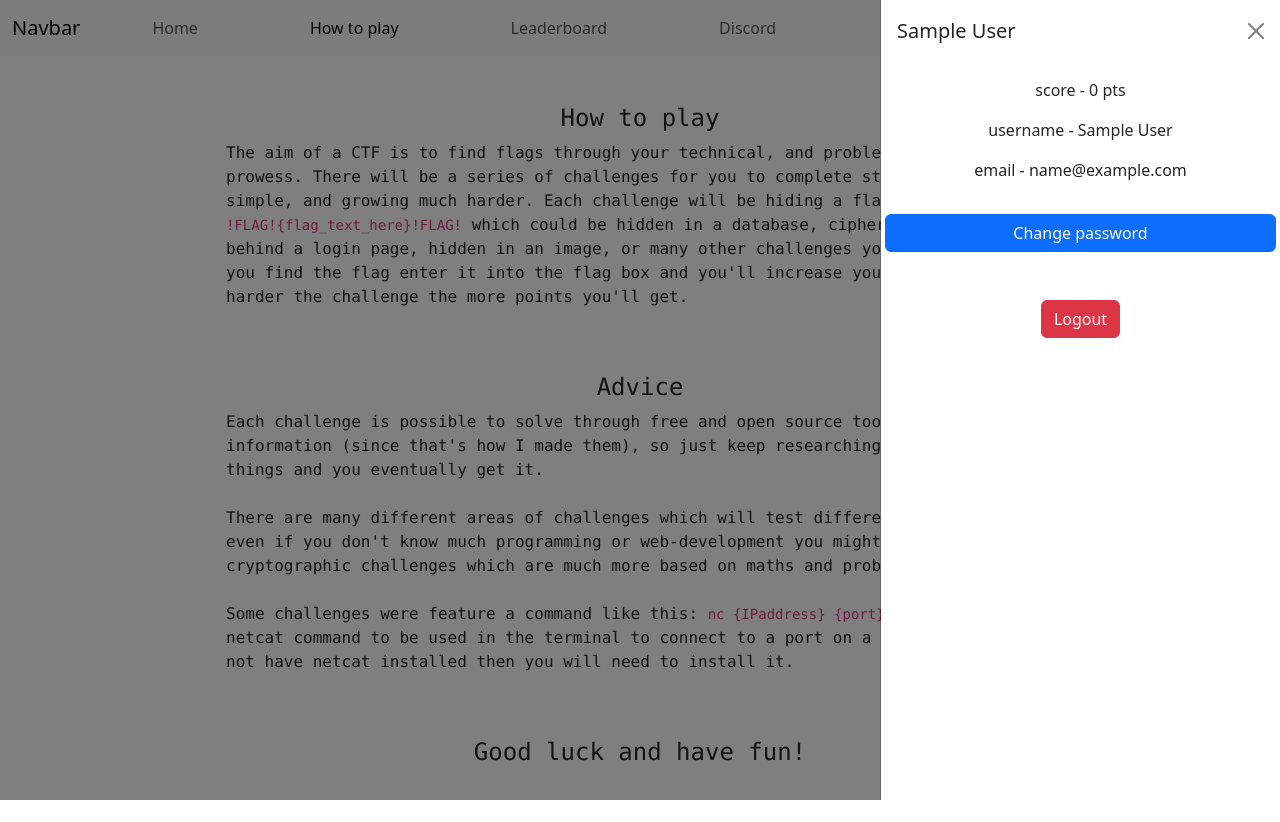
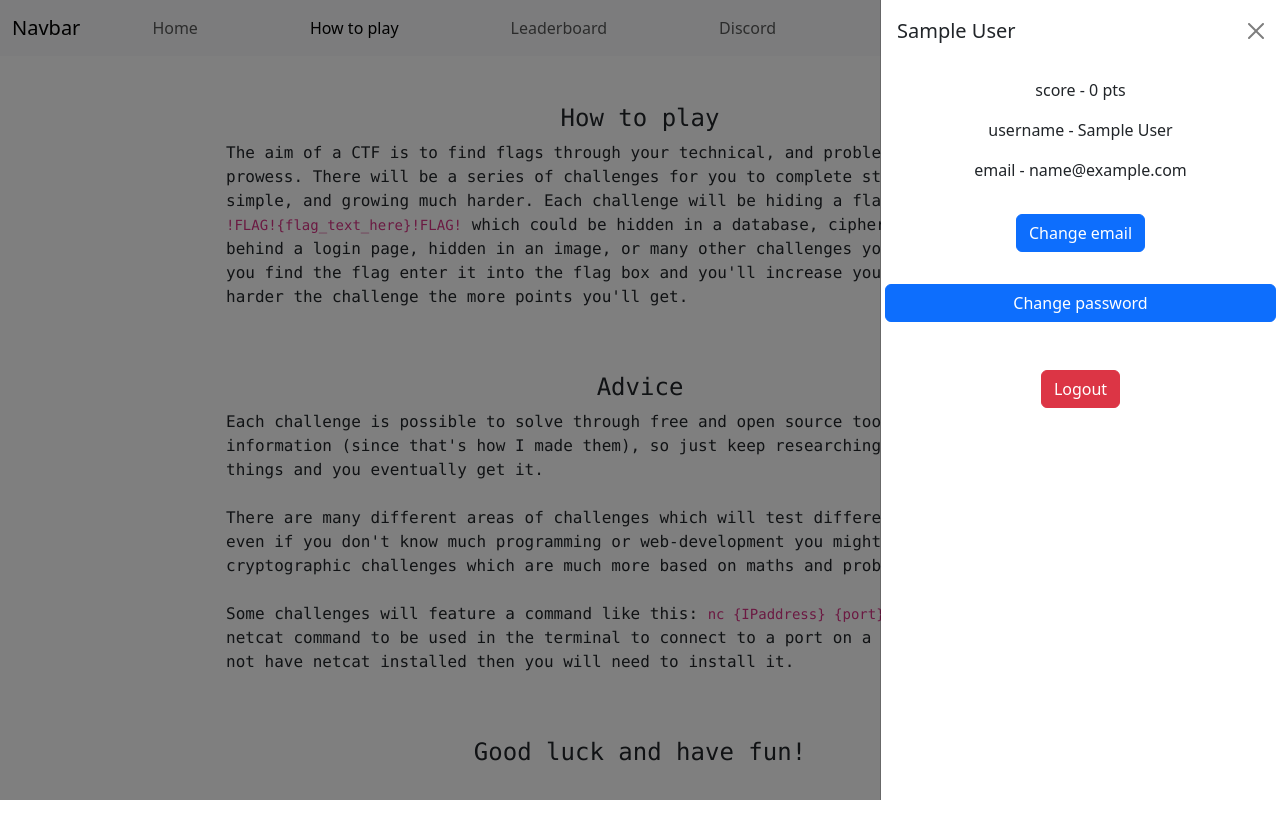
Before and after one commit to Will-Line/Inv0luntary-CTF, a Flask app: page /how-to-play in a window 1280 px wide, after a click on "Account". Run offline with Flask 3, Linux system fonts and the light colour scheme; the visitor is signed in with stand-in values (Sample User, id 1); parts of the project's set-up code (start-up, migrations or seed data) failed here and were passed over.

Commit message:
added enter the crypt cipher challenge as well as resetting email functionality

```diff
--- a/application.py
+++ b/application.py
@@ -202,6 +202,41 @@ def download():
     #path='/'
     return send_file(path, as_attachment=True)
 
+@application.route('/reset-email', methods=['POST'])
+@login_required
+def changeEmail():
+   email = request.form.get('newEmail')
+   password = request.form.get('password')
+
+   user = Users.query.filter_by(name=current_user.name).first()
+
+    # check if the user actually exists
+    # take the user-supplied password, hash it, and compare it to the hashed password in the database
+   if not user or not check_password_hash(user.passwords, password):
+        flash('Incorrect password')
+        return redirect('/') # if the user doesn't exist or password is wrong, reload the page
+
+   if current_user.email==email:
+      flash('Must be a new email')
+      return redirect('/')
+
+   query=text(f"UPDATE users SET email='{email}' WHERE id={current_user.id};")
+   db.session.execute(query)
+   db.session.commit()
+   return redirect('/')
+
+@application.route()
+@login_required
+def changePassword():
+   currentPassword = request.form.get('inputPassword')
+   newPassword= request.form.get()
+
+   query=text(f"UPDATE users SET passwords={generate_password_hash(newPassword, method='pbkdf2:sha256')} WHERE id={current_user.id}")
+   db.session.execute(query)
+   db.session.commit()
+
+   return redirect(url_for('login'))
+
 if __name__ == '__main__':
    #website_url='involuntaryCTF:5000'
    #application.config['SERVER_NAME']=website_url
--- a/templates/base.html
+++ b/templates/base.html
@@ -58,7 +58,8 @@
             <a class="nav-link" href="/login">Login/sign-up</a>
             {% endif %}
             {% else %}
-            <a class="nav-link" data-bs-toggle="offcanvas" href="#accountOffCanvas" role="button" aria-controls="accountOffCanvas">
+            <a class="nav-link" data-bs-toggle="offcanvas" href="#accountOffCanvas" role="button"
+              aria-controls="accountOffCanvas">
               Account
             </a>
             {% endif %}
@@ -87,16 +88,20 @@
           <p>email - {{current_user.email}}</p>
         </div>
 
+        <a class="btn btn-primary m-3" type="button" data-bs-toggle="modal" data-bs-target="#changeEmail">Change
+          email</a>
+
         <div class="row">
           <a class="btn btn-primary mt-3" type="button" href="/changePassword">Change password</a>
         </div>
 
-        <a class="btn btn-primary btn-danger m-5" type="button" data-bs-toggle="modal" data-bs-target="#logout">Logout</a>
+        <a class="btn btn-primary btn-danger m-5" type="button" data-bs-toggle="modal"
+          data-bs-target="#logout">Logout</a>
       </div>
     </div>
   </div>
 
-  <div class="modal fade" id="logout" tabindex="-1" aria-labelledby="exampleModalLabel" aria-hidden="true">
+  <div class="modal fade" id="logout" tabindex="-1" aria-labelledby="logoutModal" aria-hidden="true">
     <div class="modal-dialog">
       <div class="modal-content">
         <div class="modal-body">
@@ -110,6 +115,36 @@
         </div>
       </div>
     </div>
+  </div>
+
+  <div class="modal fade" id="changeEmail" tabindex="-1" aria-labelledby="changeEmailModal" aria-hidden="true">
+    <div class="modal-dialog">
+      <div class="modal-content">
+        <form method="POST" class="form-signin mt-3" action="/reset-email">
+          <div class="modal-body">
+            Enter the new email and your password.<br><br>
+
+            <label for="newEmail" class="sr-only">New email address</label>
+            <input type="email" name="newEmail" id="newEmail" class="form-control" placeholder="Email address"
+              required="" autofocus="">
+            <label for="password" class="sr-only">Current password</label>
+            <input type="password" name="password" id="password" class="form-control" placeholder="Password"
+              required="">
+            <p class="col p-3">
+              <input type="checkbox" onclick="togglePassword('inputPassword')"> Show password
+            </p>
+
+            {{ flashMessages() }}
+
+          </div>
+          <div class="modal-footer">
+            <button type="button" class="btn" data-bs-dismiss="modal">Close</button>
+            <button class="btn btn-primary" type="submit">Enter</button>
+        </form>
+        </a>
+      </div>
+    </div>
+  </div>
   </div>
   {%- endmacro %}
 
--- a/templates/how-to-play.html
+++ b/templates/how-to-play.html
@@ -31,7 +31,7 @@
       programming or web-development you might be able to solve cryptographic challenges which are much more based on maths and
       problem solving.
       <br /> <br />
-      Some challenges were feature a command like this: <code>nc {IPaddress} {port}</code>. This is a netcat command to be used in the terminal to connect
+      Some challenges will feature a command like this: <code>nc {IPaddress} {port}</code>. This is a netcat command to be used in the terminal to connect
       to a port on a server. If you do not have netcat installed then you will need to install it.
 
     </p>
--- a/templates/login.html
+++ b/templates/login.html
@@ -6,7 +6,7 @@
 
 {{ navBar("login") }}
 
-<form method="POST" class="form-signin mt-5" data-protonpass-form="">
+<form method="POST" class="form-signin mt-5">
   <h1 class="h3 mb-3 font-weight-normal">Log in</h1>
   <label for="inputUsername" class="sr-only">Username</label>
   <input type="text" name="inputUsername" id="inputUsername" class="form-control row" placeholder="Username" required=""
@@ -35,6 +35,4 @@
 </form>
 
 
-
-{{ super() }}
 {% endblock %}
```
Also changed, not shown: templates/account.html (deleted, +0 -8 lines), templates/index.html (+11 -0 lines), templates/signup.html (+6 -3 lines).
